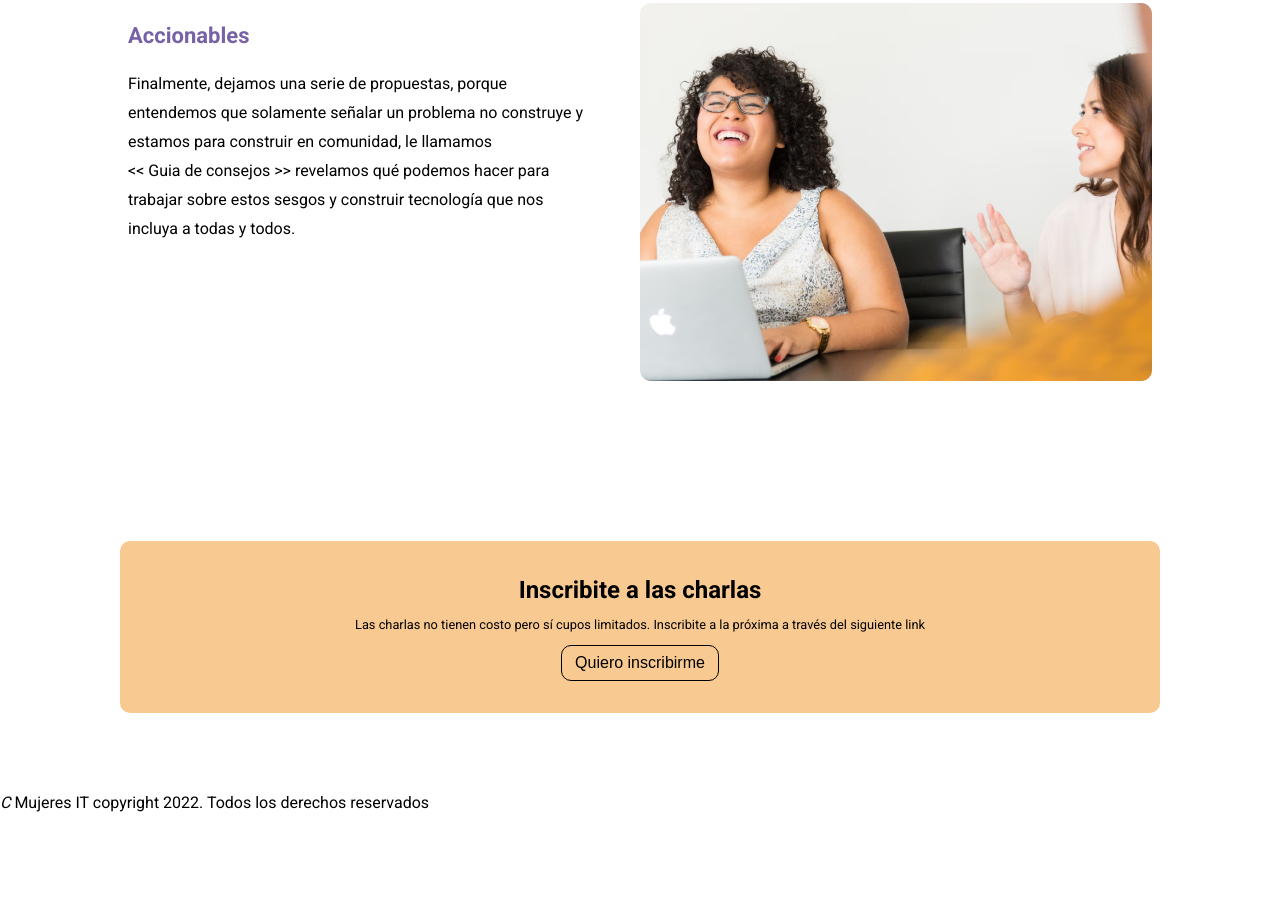
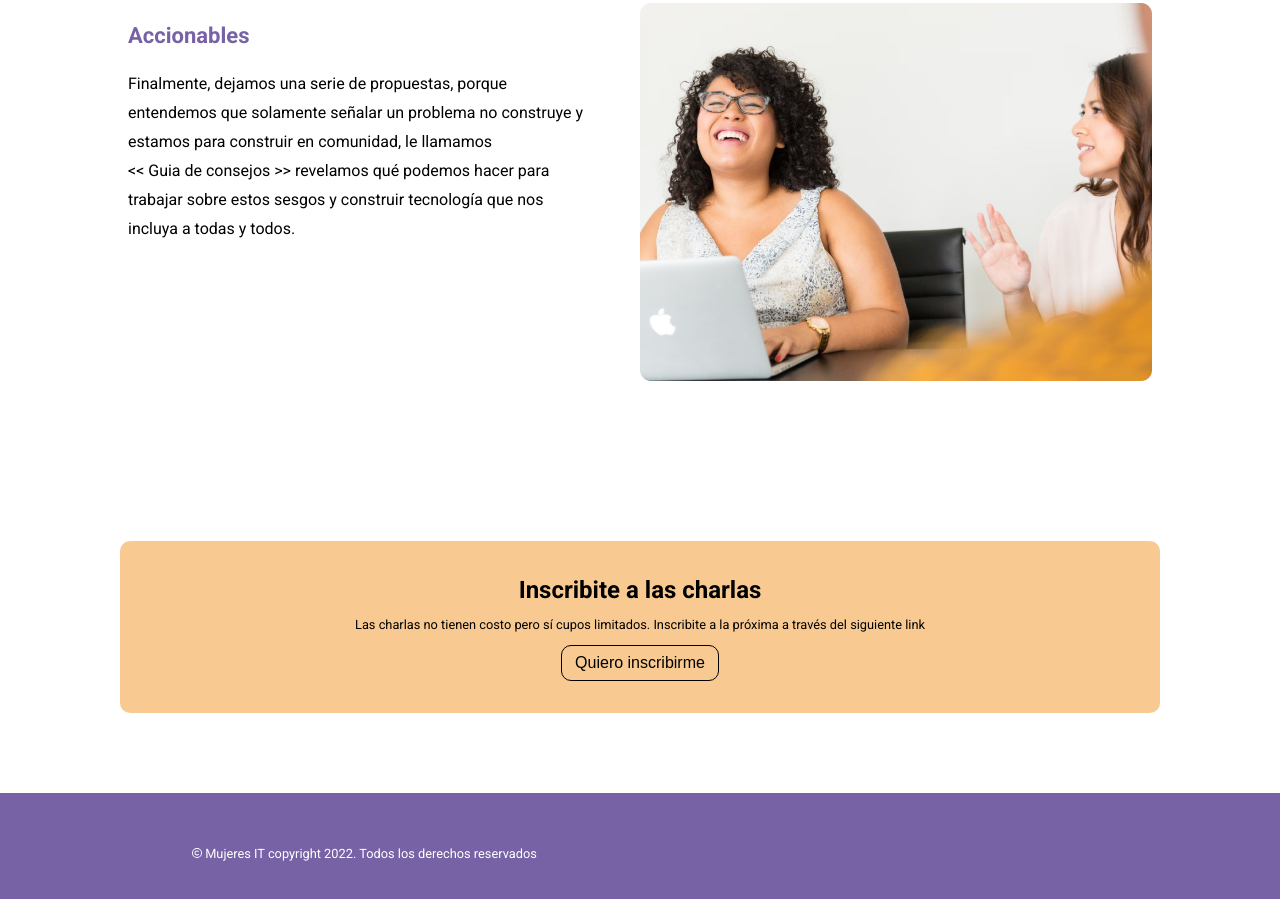
Before and after one commit to daiterranova/PersonasIT-First-Challenge, a plain HTML site: page index.html in a window 1280 px wide. Shown: the part 877-1776 px from the top of the page. Before the commit the page ends 1689 px from the top, so only its background shows below. Drawn offline with Linux system fonts and the light colour scheme.

Commit message:
add styles for footer section

```diff
--- a/css/styles.css
+++ b/css/styles.css
@@ -124,3 +124,24 @@ body {
   font-size: var(--fontSize);
   margin-bottom: 1rem;
 }
+.footer__container {
+  background: var(--primary);
+  color: var(--secondary);
+  height: 15%;
+  display: flex;
+  align-items: center;
+  justify-content: start;
+}
+.footer__text {
+  width: 60%;
+  height: auto;
+  font-size: 0.8rem;
+  padding-left: 12rem;
+  display: flex;
+  align-items: baseline;
+  gap: 0.2rem;
+}
+.footer__icon {
+  width: 10px;
+  height: 10px;
+}
--- a/index.html
+++ b/index.html
@@ -84,8 +84,8 @@
       </section>
       <footer class="footer__container">
         <span class="footer__text">
-          <i class="footer__icon">C</i> Mujeres IT copyright 2022. Todos los
-          derechos reservados
+          <img src="assets/copyright-icon.svg" class="footer__icon" /> Mujeres
+          IT copyright 2022. Todos los derechos reservados
         </span>
       </footer>
     </main>
```
Also changed, not shown: assets/copyright-icon.svg (added).
